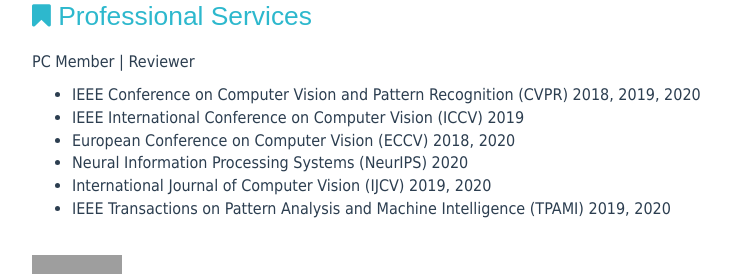
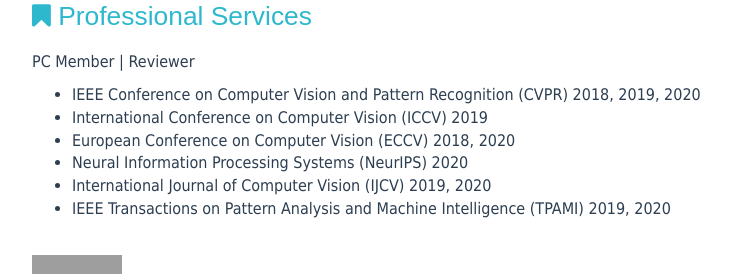
Before and after one commit to caoyue10/caoyue10.github.io, a Jekyll site: the page built from index.html, in a window 1280 px wide, cut to the strip 1545-1819 px from the top of the page. Shown: the whole strip, without its empty margins (138-869 px from the left). Built offline with Jekyll 4.4.1, drawn with Linux system fonts in a browser that asks for light colours; the list of posts is cut into pages by our own code; grey boxes are pictures that could not be loaded.

Commit message:
Update index.html

```diff
--- a/index.html
+++ b/index.html
@@ -123,7 +123,7 @@
 	<p>
 	<ul>
             <li>IEEE Conference on Computer Vision and Pattern Recognition (CVPR) 2018, 2019, 2020 </li>
-            <li>IEEE International Conference on Computer Vision (ICCV) 2019 </li>
+            <li>International Conference on Computer Vision (ICCV) 2019 </li>
             <li>European Conference on Computer Vision (ECCV) 2018, 2020 </li>
             <li>Neural Information Processing Systems (NeurIPS) 2020 </li>
             <li>International Journal of Computer Vision (IJCV) 2019, 2020 </li>
```
